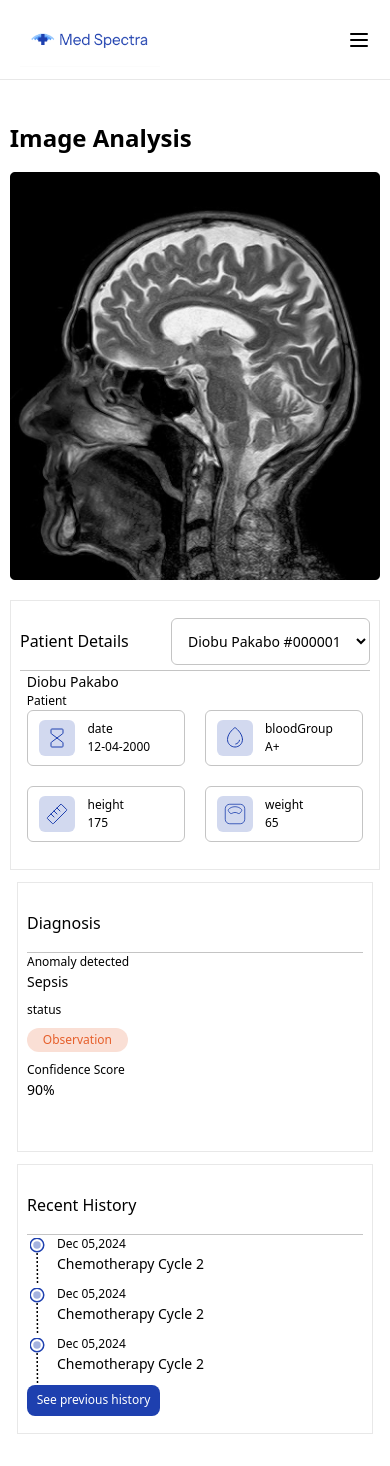
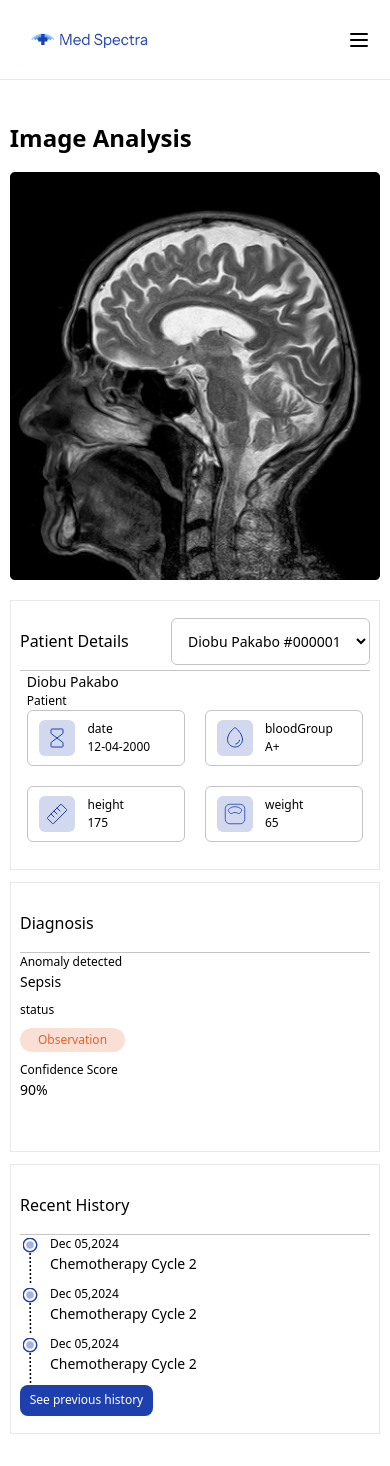
Before and after one commit to Maobugichi/medspecter, a React (Vite) app: page /medspecter/analysis/1 in a window 390 px wide. Built offline with nearby package versions, Linux system fonts and the light colour scheme.

Commit message:
check position trending ://

```diff
--- a/src/components/analysis/detailsflex.jsx
+++ b/src/components/analysis/detailsflex.jsx
@@ -46,7 +46,7 @@ const DetailsFlex = ({show,setIsShow}) => {
             </DetailsBox>
             <DetailsBox
               info="Diagnosis"
-              className="h-[270px] w-[96%]"
+              className="h-[270px] lg:w-[96%] w-full"
             >
             <DiagnosisBox
                 newItem={newItem ? newItem : prevItem}
@@ -55,7 +55,7 @@ const DetailsFlex = ({show,setIsShow}) => {
             </DetailsBox>
              <DetailsBox
                info="Recent History"
-               className="h-[270px] w-[96%]  "
+               className="h-[270px] lg:w-[96%]  w-full"
              >
                 {history}
                 <Button
--- a/src/index.css
+++ b/src/index.css
@@ -1,7 +1,7 @@
 @import "tailwindcss";
 
 @theme {
-    --breakpoint-xs: 15rem
+    --breakpoint-xs: 20rem
 }
 
 @custom-variant limitedSize ((min-width: 1440px));
```
